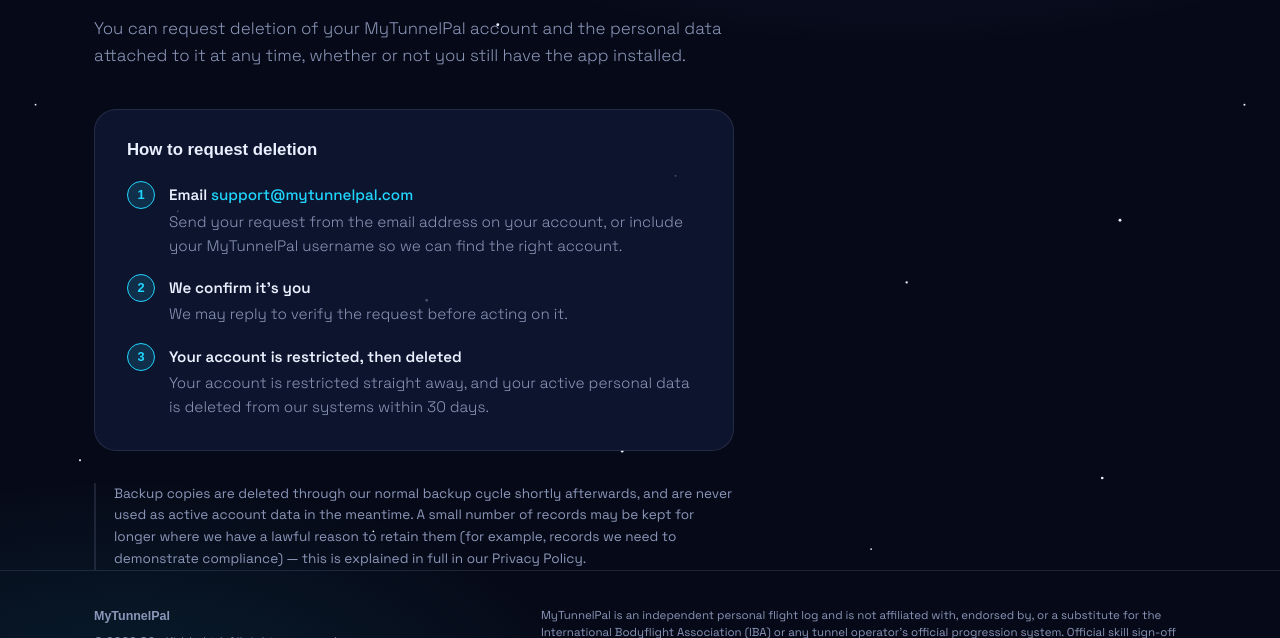
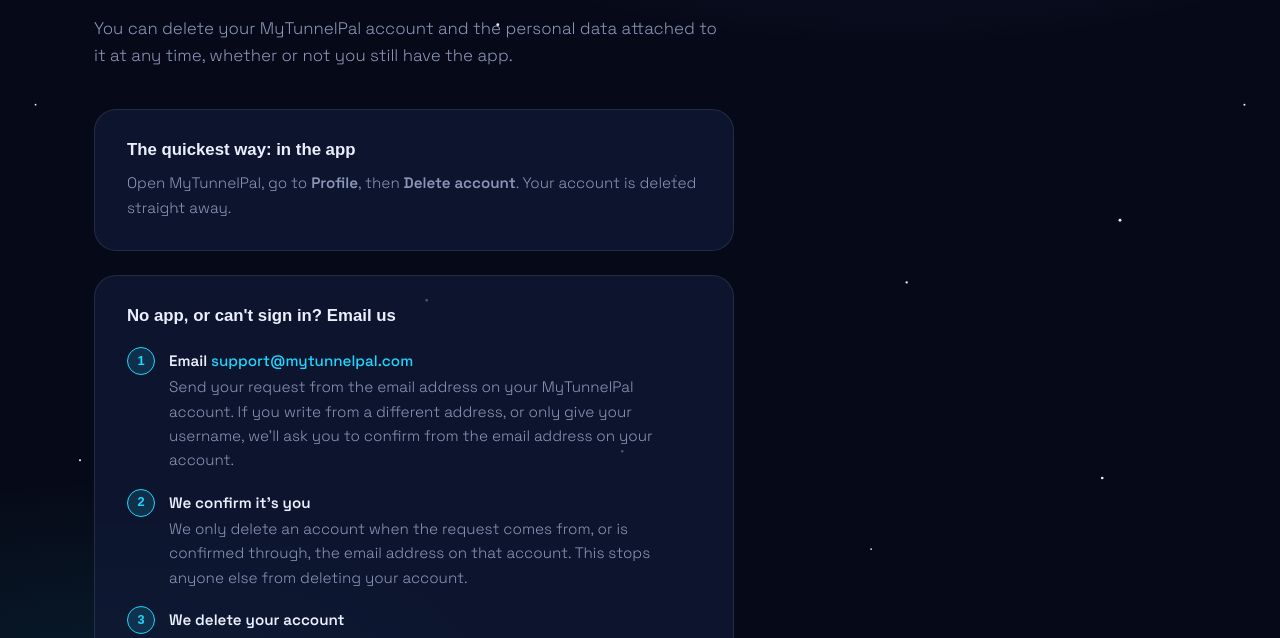
Before and after one commit to Hercules-UK/mytunnelpal-website, a plain HTML site: page delete-account.html in a window 1280 px wide. Shown: the part 162-800 px from the top of the page. Drawn offline with Linux system fonts and the light colour scheme; a web font is replaced by a local one.

Commit message:
TP-208: delete-account page text (in-app route first, email route matches in-app result)
Approved wording from the compliance chat, applied verbatim. Layout unchanged;
two CSS rules added: .card p b weight 600 (Profile / Delete account) and
.note a uses the accent colour (Privacy Policy link, underline kept).

Co-Authored-By: Claude Opus 5.5 <noreply@anthropic.com>

```diff
--- a/delete-account.html
+++ b/delete-account.html
@@ -69,6 +69,7 @@
   .card p + p{margin-top:10px}
   .card a{color:var(--belly);text-decoration:none;font-weight:500}
   .card a:hover{text-decoration:underline}
+  .card p b{font-weight:600}
 
   .steps-list{list-style:none;margin-top:22px;display:grid;gap:16px;max-width:640px}
   .steps-list li{display:flex;gap:14px;align-items:flex-start}
@@ -86,6 +87,7 @@
     max-width:640px;margin-top:32px;font-size:.85rem;color:var(--ink-dim);
     border-left:2px solid var(--stroke);padding-left:18px;
   }
+  .note a{color:var(--belly)}
 
   footer{border-top:1px solid var(--stroke);padding:36px 0;font-size:.78rem;color:var(--ink-dim)}
   footer .wrap{display:flex;justify-content:space-between;gap:18px;flex-wrap:wrap}
@@ -136,27 +138,32 @@
   <div class="content">
     <div class="eyebrow">Account &amp; data</div>
     <h1>Delete your account</h1>
-    <p class="lead">You can request deletion of your MyTunnelPal account and the personal data attached to it at any time, whether or not you still have the app installed.</p>
+    <p class="lead">You can delete your MyTunnelPal account and the personal data attached to it at any time, whether or not you still have the app.</p>
 
     <div class="card">
-      <h2>How to request deletion</h2>
+      <h2>The quickest way: in the app</h2>
+      <p>Open MyTunnelPal, go to <b>Profile</b>, then <b>Delete account</b>. Your account is deleted straight away.</p>
+    </div>
+
+    <div class="card">
+      <h2>No app, or can't sign in? Email us</h2>
       <ul class="steps-list">
         <li>
           <span class="num">1</span>
-          <span class="txt"><b>Email <a href="mailto:support@mytunnelpal.com?subject=Delete%20my%20account">support@mytunnelpal.com</a></b><span>Send your request from the email address on your account, or include your MyTunnelPal username so we can find the right account.</span></span>
+          <span class="txt"><b>Email <a href="mailto:support@mytunnelpal.com?subject=Delete%20my%20account">support@mytunnelpal.com</a></b><span>Send your request from the email address on your MyTunnelPal account. If you write from a different address, or only give your username, we'll ask you to confirm from the email address on your account.</span></span>
         </li>
         <li>
           <span class="num">2</span>
-          <span class="txt"><b>We confirm it's you</b><span>We may reply to verify the request before acting on it.</span></span>
+          <span class="txt"><b>We confirm it's you</b><span>We only delete an account when the request comes from, or is confirmed through, the email address on that account. This stops anyone else from deleting your account.</span></span>
         </li>
         <li>
           <span class="num">3</span>
-          <span class="txt"><b>Your account is restricted, then deleted</b><span>Your account is restricted straight away, and your active personal data is deleted from our systems within 30 days.</span></span>
+          <span class="txt"><b>We delete your account</b><span>Once your request is confirmed, we delete your account within 30 days, usually much sooner, and let you know when it's done.</span></span>
         </li>
       </ul>
     </div>
 
-    <p class="note">Backup copies are deleted through our normal backup cycle shortly afterwards, and are never used as active account data in the meantime. A small number of records may be kept for longer where we have a lawful reason to retain them (for example, records we need to demonstrate compliance) — this is explained in full in our Privacy Policy.</p>
+    <p class="note">Backup copies expire automatically within 35 days and are never used as active account data. A small number of records may be kept for longer where we have a lawful reason, such as records that show we followed the law. Our <a href="https://mytunnelpal.com/privacy">Privacy Policy</a> explains this in full.</p>
   </div>
 </main>
 
```
